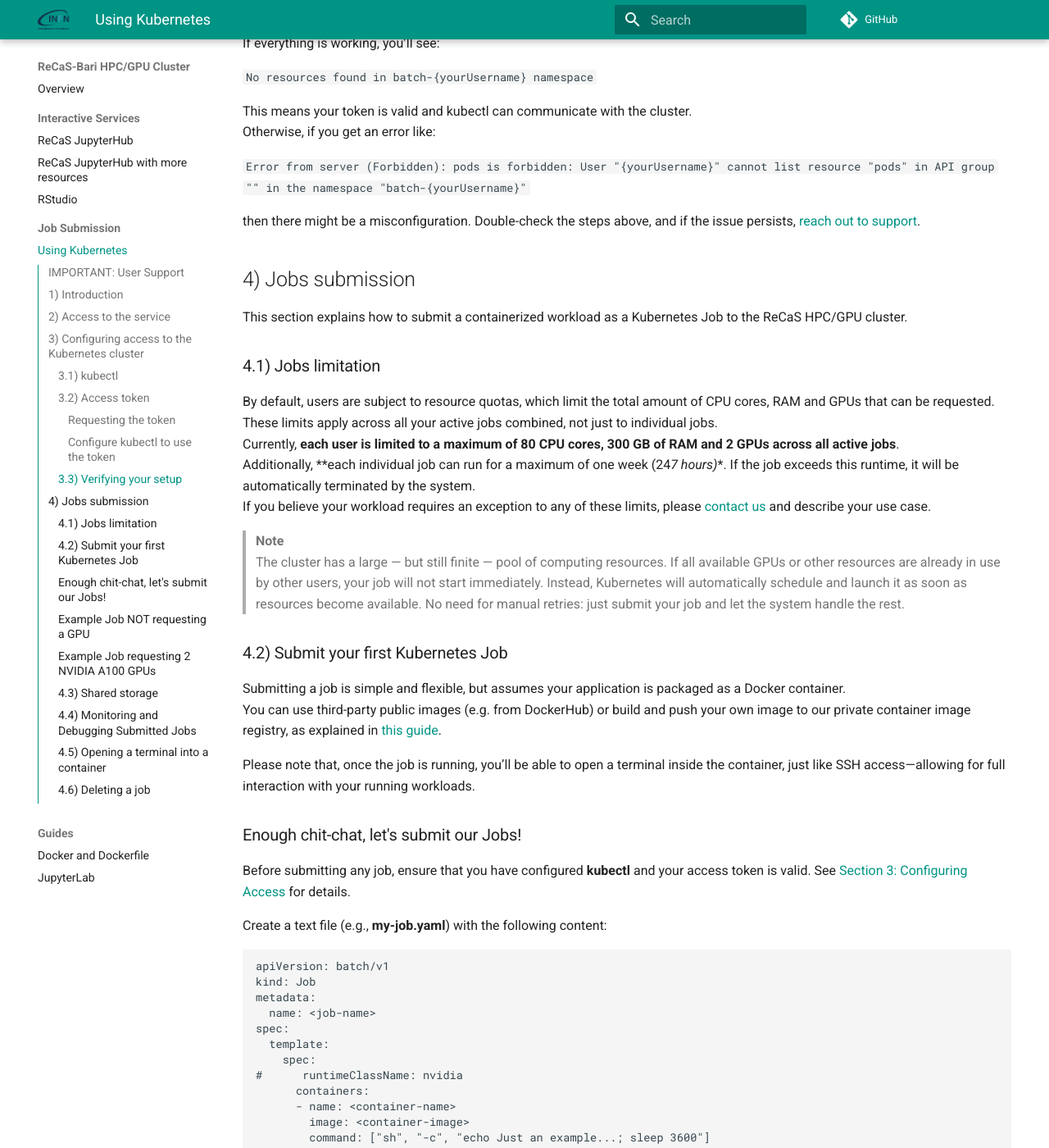
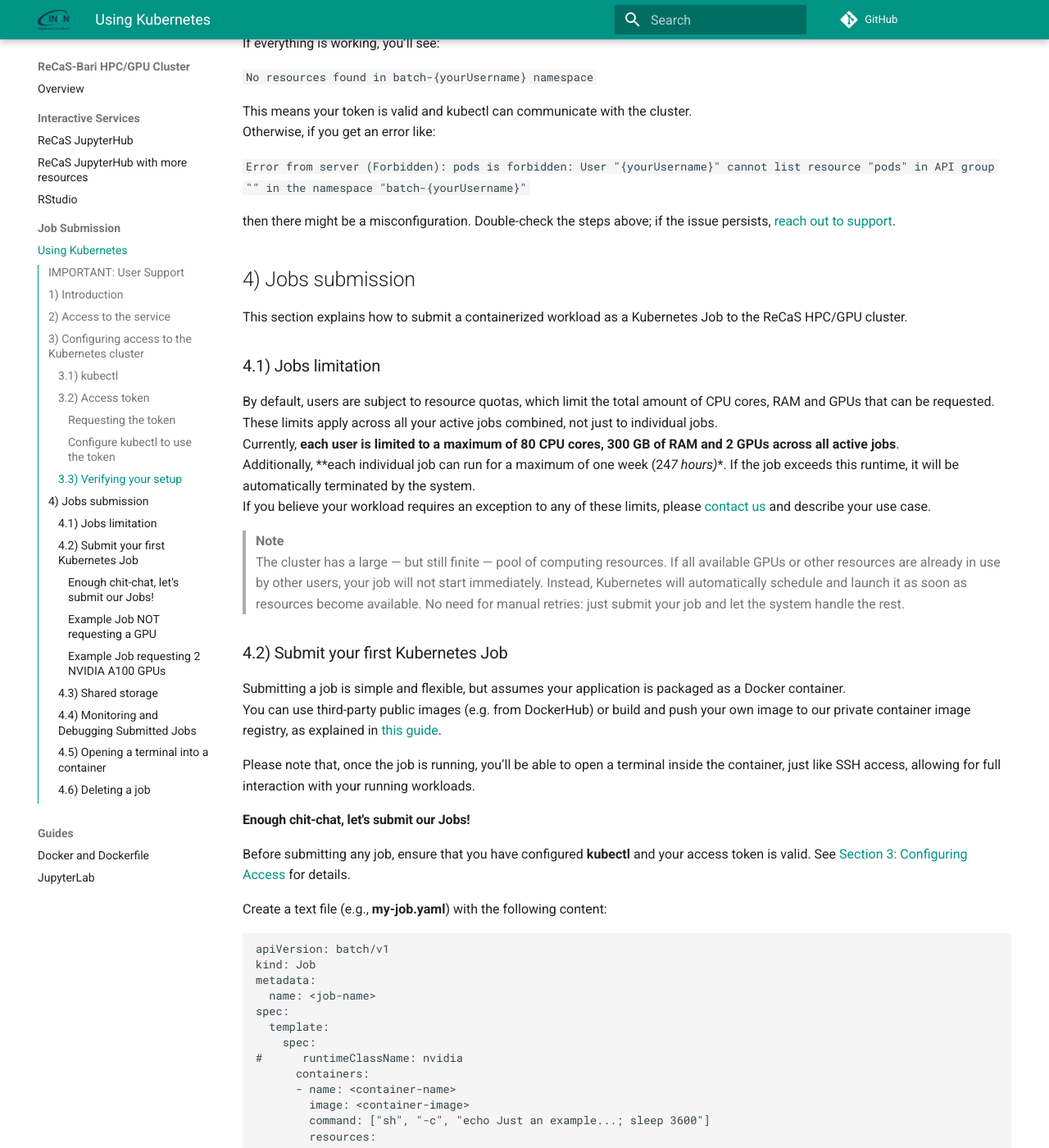
Before and after one commit to jvino/cluster-hpc-gpu-guides, an MkDocs documentation site: the page built from docs/job_submission/k8s-jobs.md, in a window 1280 px wide and 1400 px high, scrolled down 4418 px. Shown: the whole window at 82% size. Built offline with MkDocs 1.6.1 and Material for MkDocs 9.7.7, drawn with Linux system fonts in a browser that asks for light colours; comment, search, counter and statistics services are not loaded.

Commit message:
review k8s job sub. doc.

````diff
--- a/docs/job_submission/k8s-jobs.md
+++ b/docs/job_submission/k8s-jobs.md
@@ -185,10 +185,10 @@
 Otherwise, if you get an error like:
 
 
-`Error from server (Forbidden): pods is forbidden: User "{yourUsername}" cannot list resource "pods" in API group "" in the namespace "batch-{yourUsername}"`
+```Error from server (Forbidden): pods is forbidden: User "{yourUsername}" cannot list resource "pods" in API group "" in the namespace "batch-{yourUsername}"```
 
 
-then there might be a misconfiguration. Double-check the steps above, and if the issue persists, [reach out to support](#1-user-support).
+then there might be a misconfiguration. Double-check the steps above; if the issue persists, [reach out to support](#important-user-support).
 
 
 ## 4) Jobs submission
@@ -211,9 +211,9 @@
 Submitting a job is simple and flexible, but assumes your application is packaged as a Docker container.
 You can use third-party public images (e.g. from DockerHub) or build and push your own image to our private container image registry, as explained in [this guide](https://jvino.github.io/cluster-hpc-gpu-guides/guides/docker_and_dockerfile/#2-building-custom-docker-containers-in-recas-bari).
 
- Please note that, once the job is running, you’ll be able to open a terminal inside the container, just like SSH access—allowing for full interaction with your running workloads.
+ Please note that, once the job is running, you’ll be able to open a terminal inside the container, just like SSH access, allowing for full interaction with your running workloads.
 
-### Enough chit-chat, let's submit our Jobs!
+#### Enough chit-chat, let's submit our Jobs!
 
 Before submitting any job, ensure that you have configured **kubectl** and your access token is valid. See [Section 3: Configuring Access](#3-configuring-access-to-the-kubernetes-cluster) for details.
 
@@ -311,7 +311,7 @@
 
 For reference, here are two fully avvalorated examples for a Job not requesting a GPU (first manifest) and a Job requesting 2 NVIDIA A100 GPUs:
 
-### Example Job NOT requesting a GPU
+#### Example Job NOT requesting a GPU
 
 
 ```
@@ -357,7 +357,7 @@
 ```
 
 
-### Example Job requesting 2 NVIDIA A100 GPUs
+#### Example Job requesting 2 NVIDIA A100 GPUs
 
 
 ```
````
